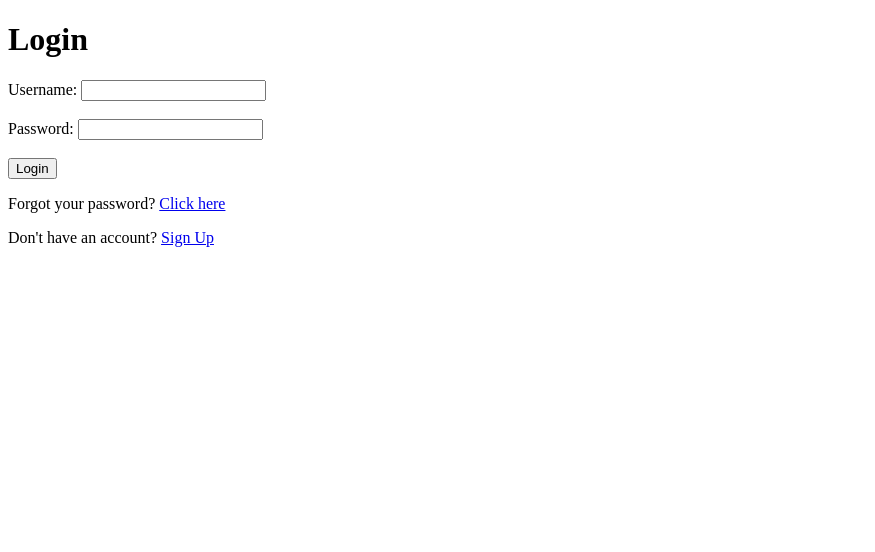
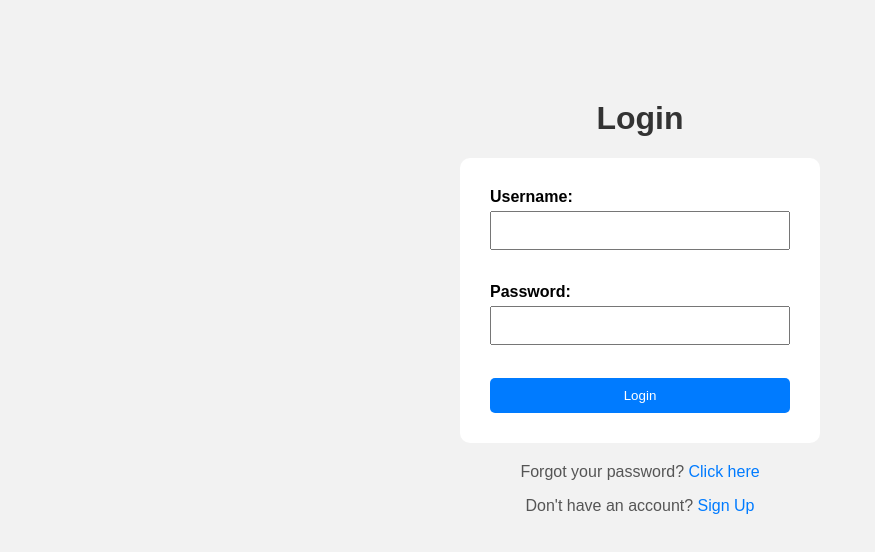
Before and after one commit to dugrampooja/project2, a plain HTML site: page index.html in a window 1280 px wide. Shown: the whole page, without its empty margins (0-875 px from the left). Drawn offline with Linux system fonts and the light colour scheme.

Commit message:
added css file

```diff
--- a/index.html
+++ b/index.html
@@ -3,7 +3,10 @@
 <head>
     <title>Login Page</title>
 </head>
-
+<head>
+    <title>Login Page</title>
+    <link rel="stylesheet" href="style.css">
+</head>
 <body>
 
     <h1>Login</h1>
--- /dev/null
+++ b/style.css
@@ -0,0 +1,67 @@
+
+body {
+    font-family: Arial, sans-serif;
+    background-color: #f2f2f2;
+    text-align: center;
+    margin-top: 100px;
+}
+
+/* Login heading */
+h1 {
+    color: #333;
+}
+
+/* Form */
+form {
+    background-color: white;
+    width: 300px;
+    margin: 20px auto;
+    padding: 30px;
+    border-radius: 10px;
+}
+
+/* Labels */
+label {
+    display: block;
+    text-align: left;
+    margin-bottom: 5px;
+    font-weight: bold;
+}
+
+/* Input fields */
+input {
+    width: 100%;
+    padding: 10px;
+    margin-bottom: 15px;
+    box-sizing: border-box;
+}
+
+/* Login button */
+button {
+    width: 100%;
+    padding: 10px;
+    background-color: #007bff;
+    color: white;
+    border: none;
+    border-radius: 5px;
+    cursor: pointer;
+}
+
+button:hover {
+    background-color: #0056b3;
+}
+
+/* Links */
+a {
+    color: #007bff;
+    text-decoration: none;
+}
+
+a:hover {
+    text-decoration: underline;
+}
+
+/* Paragraphs */
+p {
+    color: #555;
+}
```
